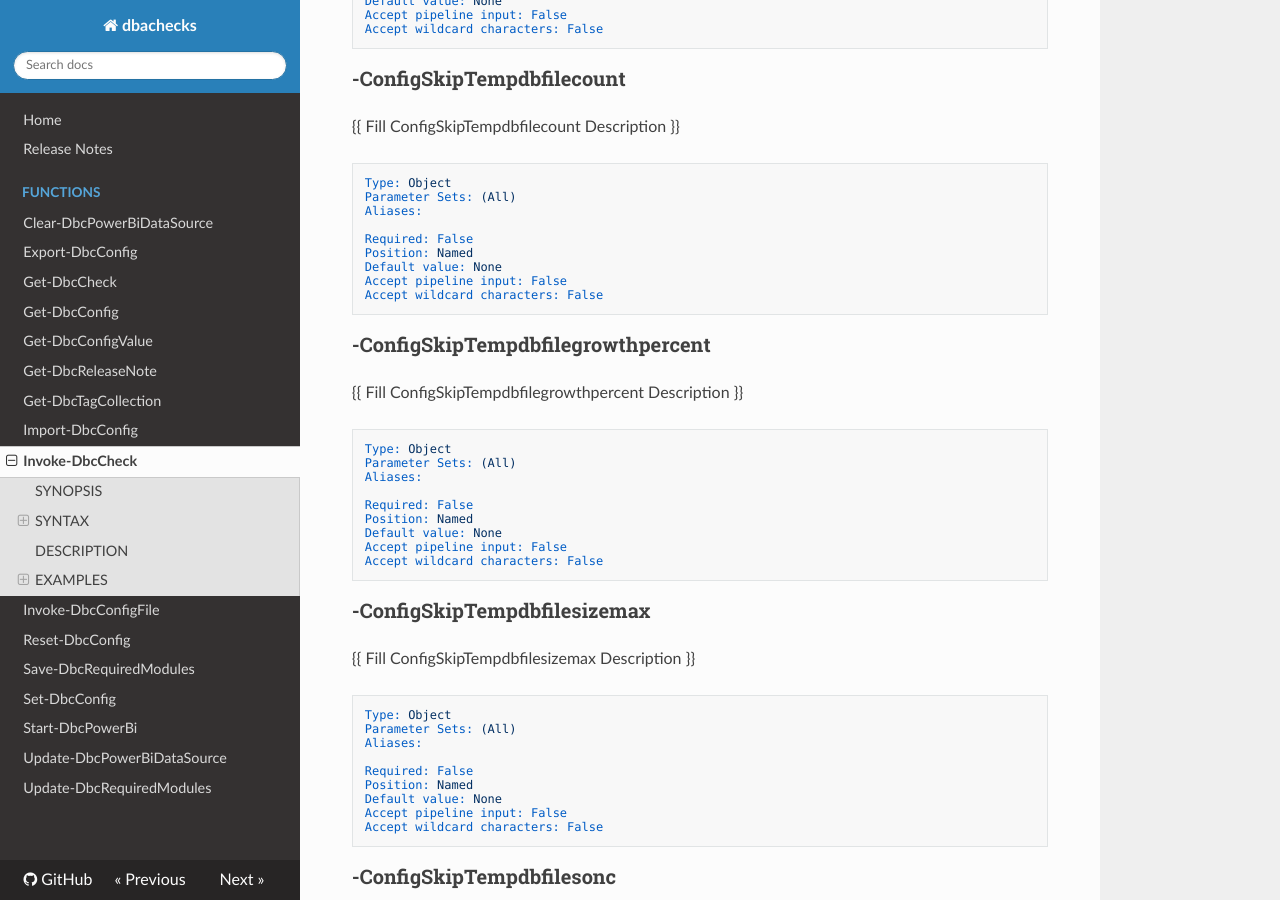
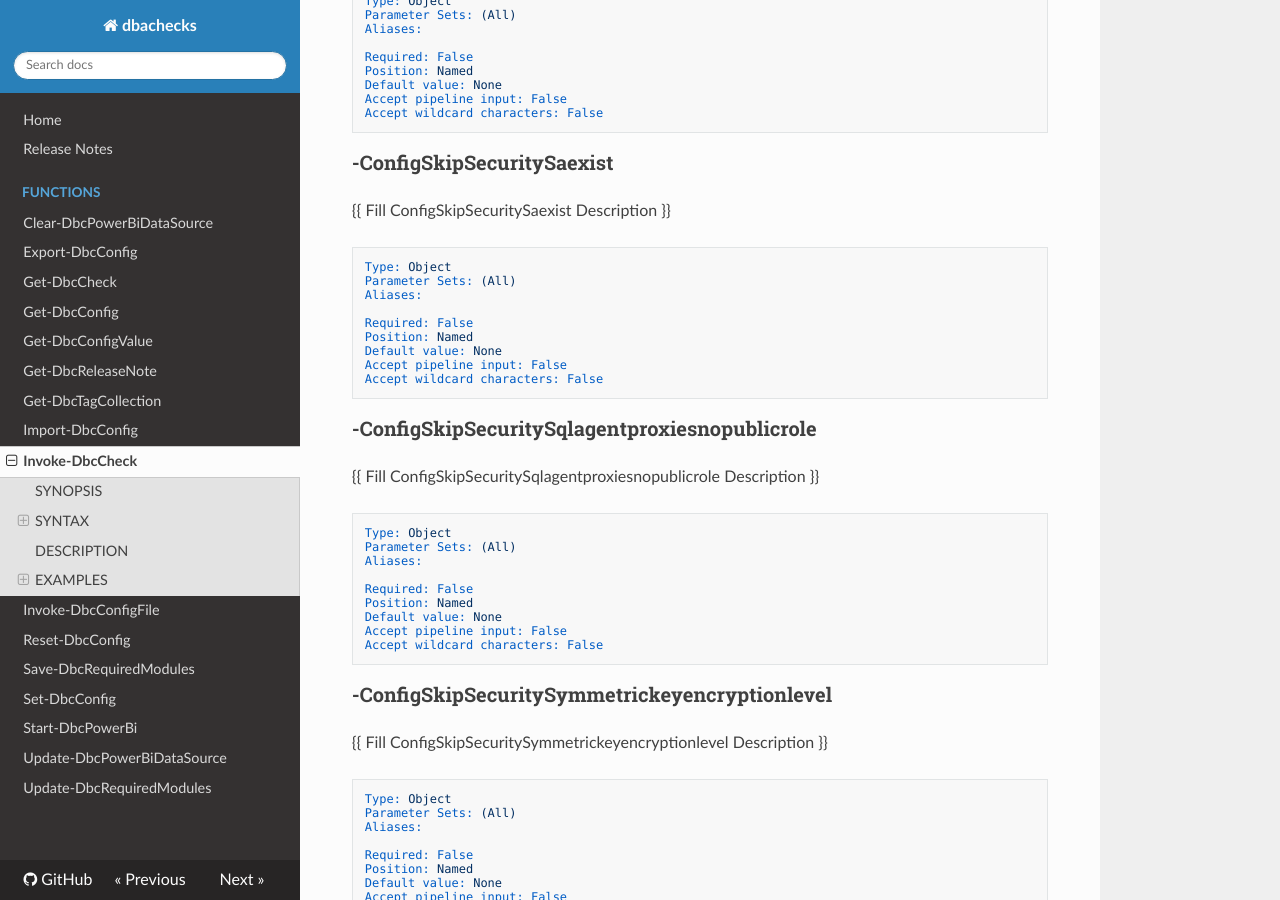
Before and after one commit to dataplat/dbachecks, an MkDocs documentation site: the page built from docs/functions/Invoke-DbcCheck.md, in a window 1280 px wide and 900 px high, scrolled down 62551 px. Built offline with MkDocs 1.6.1, drawn with Linux system fonts in a browser that asks for light colours; nearby versions of some CDN libraries; old or Windows-style settings are respelled for this version of MkDocs; some of the changed text lies outside the part shown.

Commit message:
Updated Version Number and docs from master ***NO_CI***

````diff
--- a/docs/functions/Invoke-DbcCheck.md
+++ b/docs/functions/Invoke-DbcCheck.md
@@ -102,14 +102,17 @@ Invoke-DbcCheck [-Script <Object[]>] [-TestName <String[]>] [-EnableExit] [[-Che
  [-ConfigSkipInstanceOleautomationproceduresdisabled <Object>]
  [-ConfigSkipInstanceRemoteaccessdisabled <Object>]
  [-ConfigSkipInstanceScanforstartupproceduresdisabled <Object>] [-ConfigSkipLogfilecounttest <Object>]
- [-ConfigSkipLogshiptesting <Object>] [-ConfigSkipSecurityBuiltinadmin <Object>]
- [-ConfigSkipSecurityContainedbautoclose <Object>] [-ConfigSkipSecurityGuestuserconnect <Object>]
+ [-ConfigSkipLogshiptesting <Object>] [-ConfigSkipSecurityAsymmetrickeysize <Object>]
+ [-ConfigSkipSecurityBuiltinadmin <Object>] [-ConfigSkipSecurityContainedbautoclose <Object>]
+ [-ConfigSkipSecurityGuestuserconnect <Object>] [-ConfigSkipSecurityHideinstance <Object>]
  [-ConfigSkipSecurityLocalwindowsgroup <Object>] [-ConfigSkipSecurityLoginauditlevelfailed <Object>]
  [-ConfigSkipSecurityLoginauditlevelsuccessful <Object>] [-ConfigSkipSecurityPublicrolepermission <Object>]
  [-ConfigSkipSecuritySadisabled <Object>] [-ConfigSkipSecuritySaexist <Object>]
- [-ConfigSkipTempdb1118 <Object>] [-ConfigSkipTempdbfilecount <Object>]
- [-ConfigSkipTempdbfilegrowthpercent <Object>] [-ConfigSkipTempdbfilesizemax <Object>]
- [-ConfigSkipTempdbfilesonc <Object>] [-ConfigTestingIntegrationInstance <Object>] [<CommonParameters>]
+ [-ConfigSkipSecuritySqlagentproxiesnopublicrole <Object>]
+ [-ConfigSkipSecuritySymmetrickeyencryptionlevel <Object>] [-ConfigSkipTempdb1118 <Object>]
+ [-ConfigSkipTempdbfilecount <Object>] [-ConfigSkipTempdbfilegrowthpercent <Object>]
+ [-ConfigSkipTempdbfilesizemax <Object>] [-ConfigSkipTempdbfilesonc <Object>]
+ [-ConfigTestingIntegrationInstance <Object>] [<CommonParameters>]
 ```
 
 ### NewOutputSet
@@ -209,14 +212,17 @@ Invoke-DbcCheck [-Script <Object[]>] [-TestName <String[]>] [-EnableExit] [[-Che
  [-ConfigSkipInstanceOleautomationproceduresdisabled <Object>]
  [-ConfigSkipInstanceRemoteaccessdisabled <Object>]
  [-ConfigSkipInstanceScanforstartupproceduresdisabled <Object>] [-ConfigSkipLogfilecounttest <Object>]
- [-ConfigSkipLogshiptesting <Object>] [-ConfigSkipSecurityBuiltinadmin <Object>]
- [-ConfigSkipSecurityContainedbautoclose <Object>] [-ConfigSkipSecurityGuestuserconnect <Object>]
+ [-ConfigSkipLogshiptesting <Object>] [-ConfigSkipSecurityAsymmetrickeysize <Object>]
+ [-ConfigSkipSecurityBuiltinadmin <Object>] [-ConfigSkipSecurityContainedbautoclose <Object>]
+ [-ConfigSkipSecurityGuestuserconnect <Object>] [-ConfigSkipSecurityHideinstance <Object>]
  [-ConfigSkipSecurityLocalwindowsgroup <Object>] [-ConfigSkipSecurityLoginauditlevelfailed <Object>]
  [-ConfigSkipSecurityLoginauditlevelsuccessful <Object>] [-ConfigSkipSecurityPublicrolepermission <Object>]
  [-ConfigSkipSecuritySadisabled <Object>] [-ConfigSkipSecuritySaexist <Object>]
- [-ConfigSkipTempdb1118 <Object>] [-ConfigSkipTempdbfilecount <Object>]
- [-ConfigSkipTempdbfilegrowthpercent <Object>] [-ConfigSkipTempdbfilesizemax <Object>]
- [-ConfigSkipTempdbfilesonc <Object>] [-ConfigTestingIntegrationInstance <Object>] [<CommonParameters>]
+ [-ConfigSkipSecuritySqlagentproxiesnopublicrole <Object>]
+ [-ConfigSkipSecuritySymmetrickeyencryptionlevel <Object>] [-ConfigSkipTempdb1118 <Object>]
+ [-ConfigSkipTempdbfilecount <Object>] [-ConfigSkipTempdbfilegrowthpercent <Object>]
+ [-ConfigSkipTempdbfilesizemax <Object>] [-ConfigSkipTempdbfilesonc <Object>]
+ [-ConfigTestingIntegrationInstance <Object>] [<CommonParameters>]
 ```
 
 ## DESCRIPTION
@@ -3382,6 +3388,21 @@ Accept pipeline input: False
 Accept wildcard characters: False
 ```
 
+### -ConfigSkipSecurityAsymmetrickeysize
+{{ Fill ConfigSkipSecurityAsymmetrickeysize Description }}
+
+```yaml
+Type: Object
+Parameter Sets: (All)
+Aliases:
+
+Required: False
+Position: Named
+Default value: None
+Accept pipeline input: False
+Accept wildcard characters: False
+```
+
 ### -ConfigSkipSecurityBuiltinadmin
 {{ Fill ConfigSkipSecurityBuiltinadmin Description }}
 
@@ -3427,6 +3448,21 @@ Accept pipeline input: False
 Accept wildcard characters: False
 ```
 
+### -ConfigSkipSecurityHideinstance
+{{ Fill ConfigSkipSecurityHideinstance Description }}
+
+```yaml
+Type: Object
+Parameter Sets: (All)
+Aliases:
+
+Required: False
+Position: Named
+Default value: None
+Accept pipeline input: False
+Accept wildcard characters: False
+```
+
 ### -ConfigSkipSecurityLocalwindowsgroup
 {{ Fill ConfigSkipSecurityLocalwindowsgroup Description }}
 
@@ -3517,6 +3553,36 @@ Accept pipeline input: False
 Accept wildcard characters: False
 ```
 
+### -ConfigSkipSecuritySqlagentproxiesnopublicrole
+{{ Fill ConfigSkipSecuritySqlagentproxiesnopublicrole Description }}
+
+```yaml
+Type: Object
+Parameter Sets: (All)
+Aliases:
+
+Required: False
+Position: Named
+Default value: None
+Accept pipeline input: False
+Accept wildcard characters: False
+```
+
+### -ConfigSkipSecuritySymmetrickeyencryptionlevel
+{{ Fill ConfigSkipSecuritySymmetrickeyencryptionlevel Description }}
+
+```yaml
+Type: Object
+Parameter Sets: (All)
+Aliases:
+
+Required: False
+Position: Named
+Default value: None
+Accept pipeline input: False
+Accept wildcard characters: False
+```
+
 ### -ConfigSkipTempdb1118
 {{ Fill ConfigSkipTempdb1118 Description }}
 
````
Also changed, not shown: docs/RELEASE.md (+8 -2 lines).
